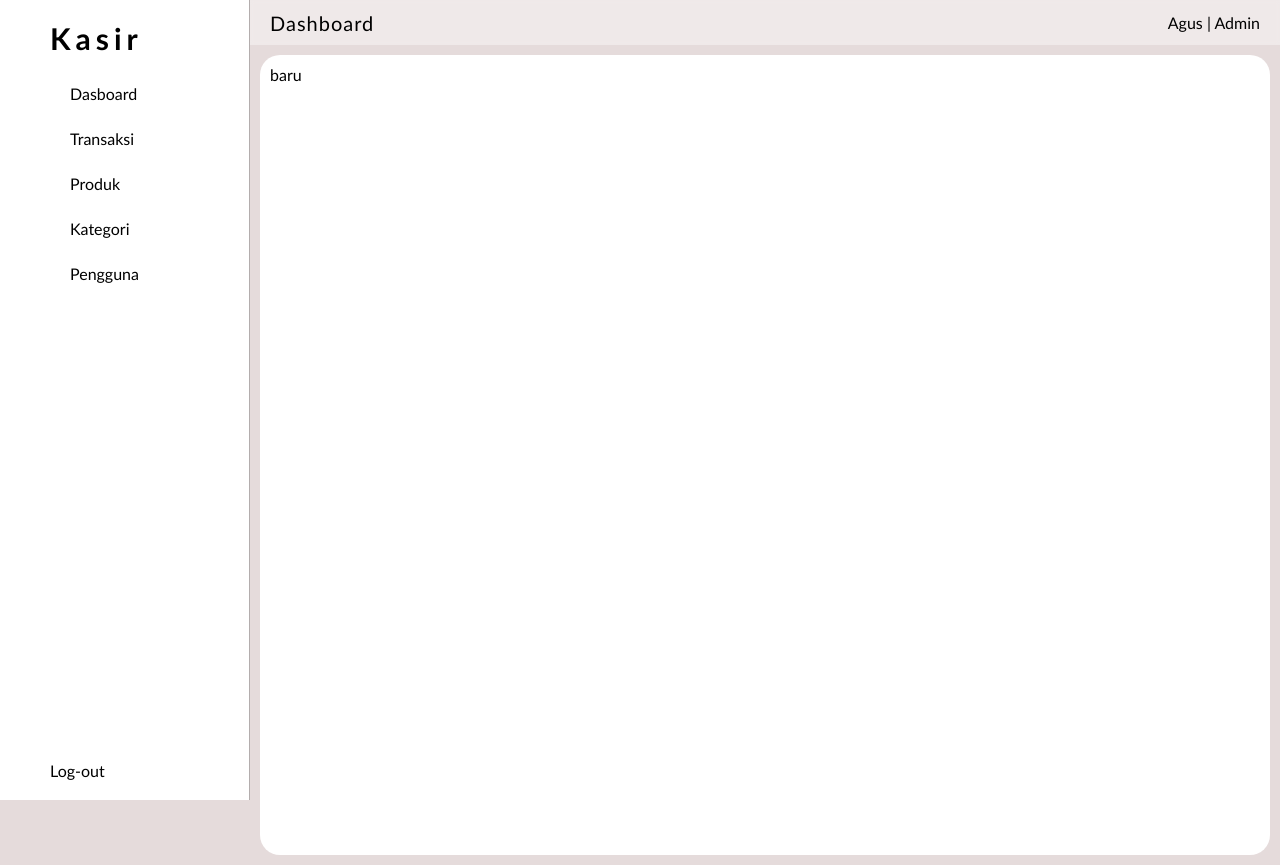
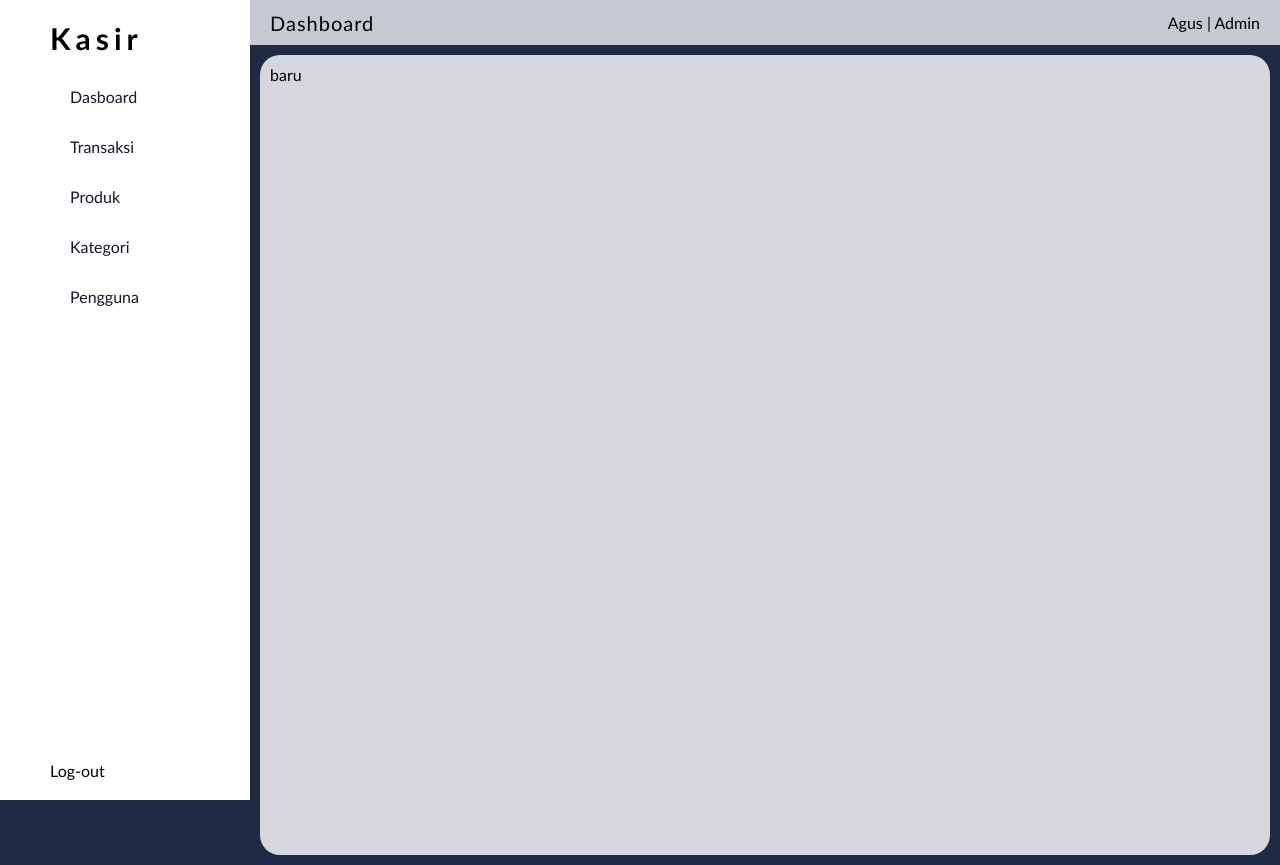
Before and after one commit to random324/UTS-kasir, a PHP site: page /dashboard.php in a window 1280 px wide. Run offline with PHP 8.4, Linux system fonts and the light colour scheme.

Commit message:
memperbaiki sidebar

```diff
--- a/assets/css/style.css
+++ b/assets/css/style.css
@@ -15,7 +15,6 @@
       background-color: #ffffff;
       padding: 20px 20px 20px 50px;
       position: fixed;
-      border-right: 1px solid #b3adad;
 
     }
     .sidebar .sidebar-item .sidebar-header {
@@ -34,27 +33,45 @@
       gap: 10px;
 
     }
+    .sidebar .sidebar-item .nav-list {
+    list-style: none;
+    padding: 0;
+    margin: 0;
+    }
+
     .sidebar .sidebar-item .nav-list .list {
-      height: 35px;
-      display: flex;
-      flex-direction: column;
-      padding-left: 20px;
-      justify-content: center;
-      border-radius: 0px;
-      background-color: #ffffff;
-      transition: all 500ms;
+    height: 40px;
+    border-radius: 10px;
+    background-color: #ffffff;
+    overflow: hidden;
+    transition: background-color 200ms ease;
     }
+
+    .sidebar .sidebar-item .nav-list .list li {
+    width: 100%;
+    height: 100%;
+    list-style: none;
+    }
+
+    .sidebar .sidebar-item .nav-list .list .nav-item {
+    display: flex;
+    align-items: center;
+    width: 100%;
+    height: 100%;
+    padding-left: 20px;
+    text-decoration: none;
+    color: #111827;
+    font-size: 16px;
+    font-weight: 500;
+    transition: color 200ms ease, background-color 200ms ease;
+    }
+
     .sidebar .sidebar-item .nav-list .list:hover {
-      background-color: #5ebfe87b;
-      border-radius: 10px;
-      transition: all 500ms;
+    background-color: #202A44;
     }
-    .sidebar .sidebar-item .nav-list .list .nav-item {
-      text-decoration: none;
-      color: black;
-      height: 50px;
-      font-size: 16px;
-      font-weight: 500;
+
+    .sidebar .sidebar-item .nav-list .list:hover .nav-item {
+    color: #ffffff;
     }
     .sidebar .logout .logout-btn{
       text-decoration: none;
@@ -71,7 +88,7 @@
       padding: 10px 20px 10px 20px;
       height: 45px;
       z-index: 100;
-      background-color: rgba(255, 255, 255, 0.4);
+      background-color: rgba(255, 255, 255, 0.749);
       backdrop-filter: blur(2px);
     }
     .location {
@@ -80,12 +97,13 @@
     }
     .main {
       padding: 10px;
-      background-color: #e5dbdb;
+      background-color: #202A44;
     }
     .main .content {
-      background-color: #ffffff;
+      background-color: #ffffffd0;
       height: 100vh;
       border-radius: 20px;
-      padding: 10px;
+      padding:10px;
       margin: 45px 0 0 250px;
+      backdrop-filter: blur(10px);
     }
```
